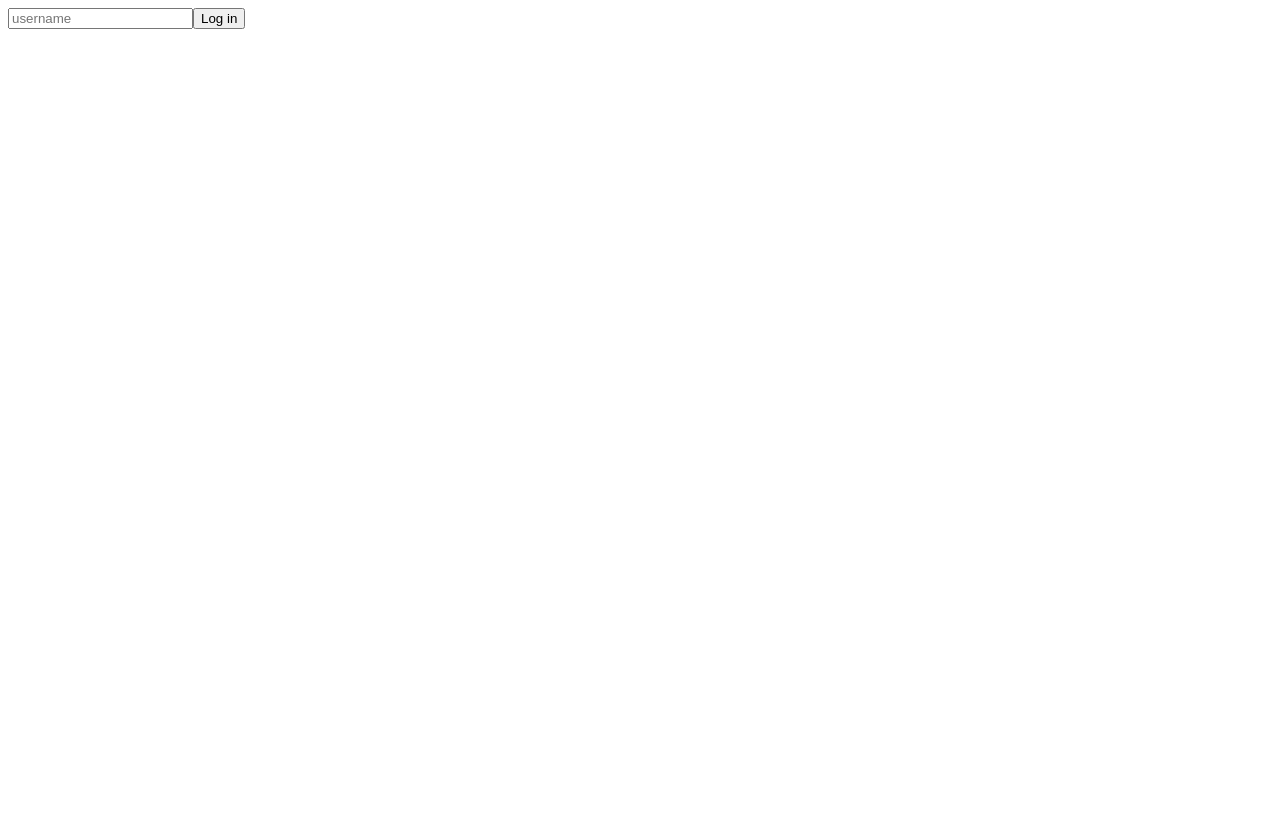
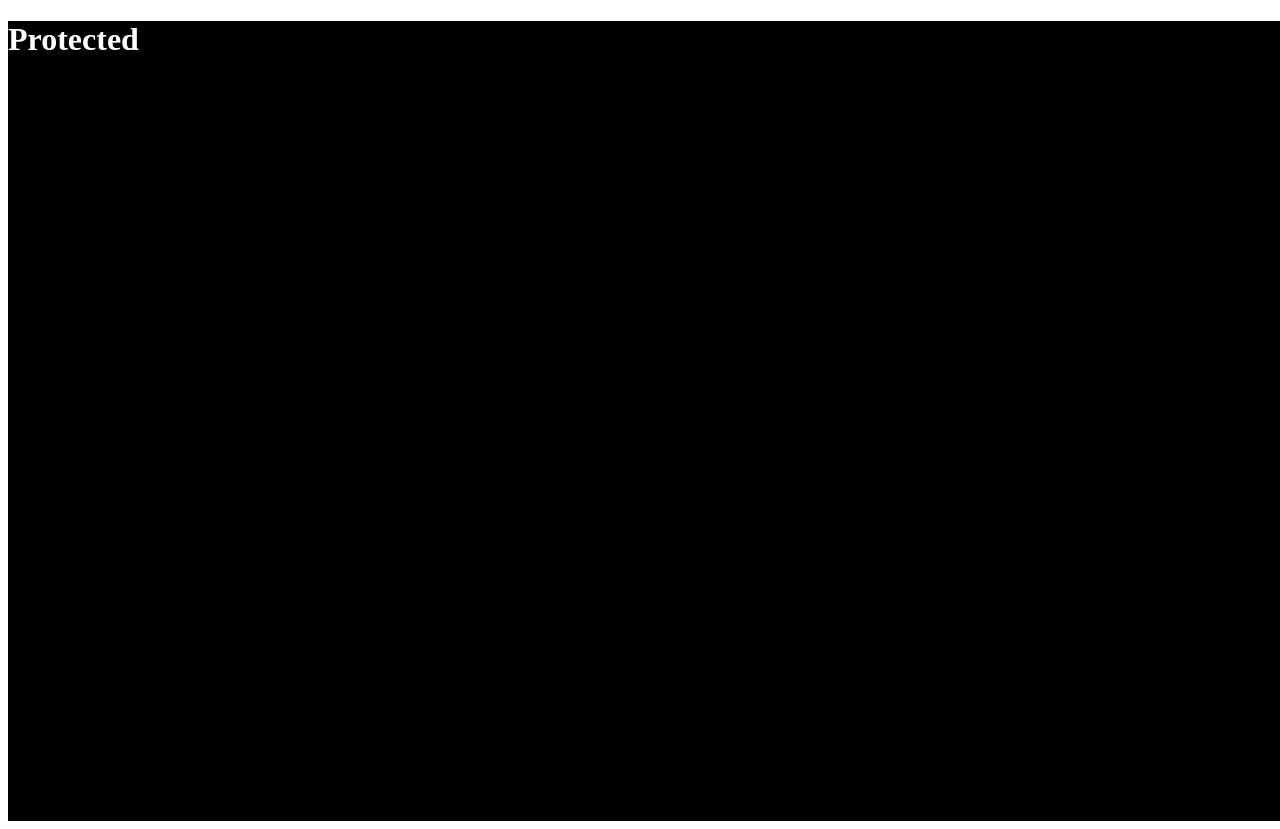
Before and after one commit to PCloud63514/react-masterclass, a React (Create React App) app: page / in a window 1280 px wide. Before the commit the page ends 800 px from the top, so only its background shows below. Built offline with nearby package versions, Linux system fonts and the light colour scheme.

Commit message:
feat: styled-components에 d.ts 파일을 적용해서 타입을 오버라이드

```diff
--- a/src/App.tsx
+++ b/src/App.tsx
@@ -1,30 +1,20 @@
-import React, {useState} from 'react'
+import React from 'react'
+import styled from "styled-components";
+
+const Container = styled.div`
+  background-color: ${props => props.theme.bgColor};
+  width: 100vw;
+  height: 100vh;
+`
+const H1 = styled.h1`
+  color: ${props => props.theme.textColor}
+`
 
 function App() {
-    const [value, setValue] = useState("");
-    const onChange = (event: React.FormEvent<HTMLInputElement>) => {
-        const {
-            currentTarget: {value},
-        } = event;
-        setValue(value)
-    }
-    const onSubmit = (event: React.FormEvent<HTMLFormElement>) => {
-        event.preventDefault();
-        console.log("Hello", value)
-    }
-
     return (
-        <div>
-            <form onSubmit={onSubmit}>
-                <input
-                    value={value}
-                    onChange={onChange}
-                    type={"text"}
-                    placeholder={"username"}
-                />
-                <button>Log in</button>
-            </form>
-        </div>
+        <Container>
+            <H1>Protected</H1>
+        </Container>
     )
 }
 
--- a/src/index.tsx
+++ b/src/index.tsx
@@ -1,6 +1,8 @@
 import React from 'react';
 import ReactDOM from 'react-dom/client';
 import App from './App';
+import {ThemeProvider} from "styled-components";
+import {darkTheme} from "./theme";
 
 
 const root = ReactDOM.createRoot(
@@ -8,6 +10,8 @@
 );
 root.render(
     <React.StrictMode>
-        <App/>
+        <ThemeProvider theme={darkTheme}>
+            <App/>
+        </ThemeProvider>
     </React.StrictMode>
 );
--- /dev/null
+++ b/src/theme.ts
@@ -0,0 +1,13 @@
+import {DefaultTheme} from "styled-components";
+
+export const lightTheme: DefaultTheme = {
+    bgColor: "white",
+    textColor: "black",
+    btnColor: "tomato"
+}
+
+export const darkTheme: DefaultTheme = {
+    bgColor: "black",
+    textColor: "white",
+    btnColor: "teal"
+}
```
Also changed, not shown: src/styled.d.ts (added, +9 -0 lines).
